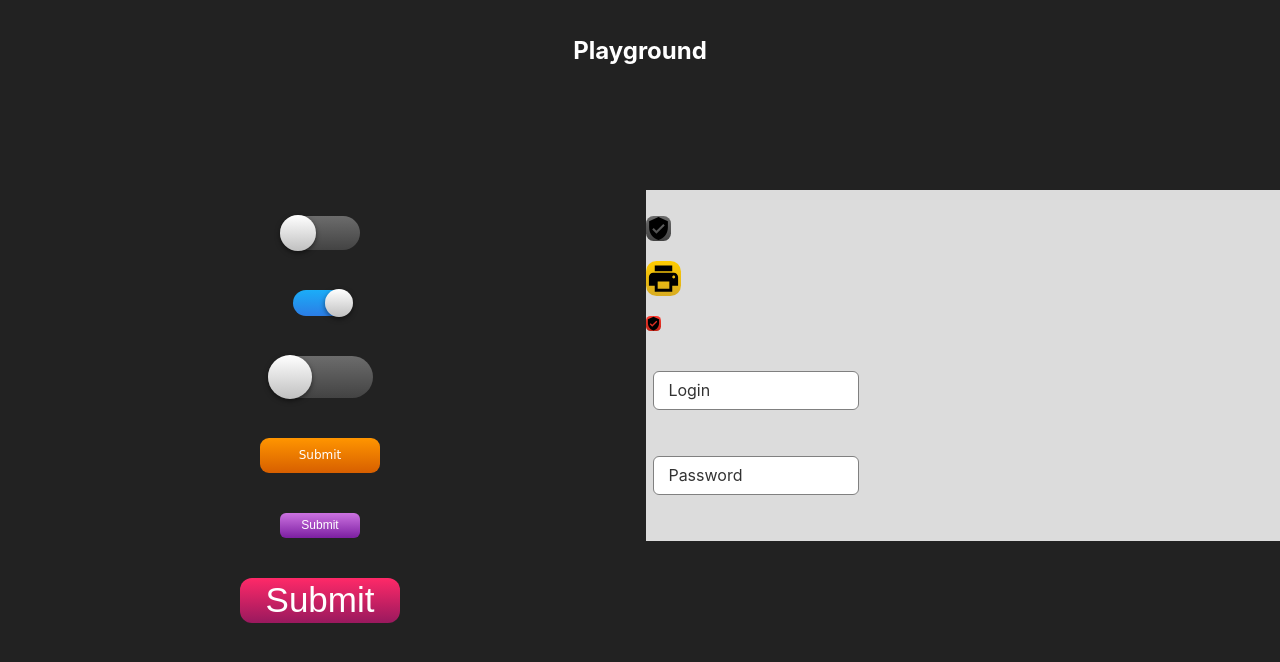
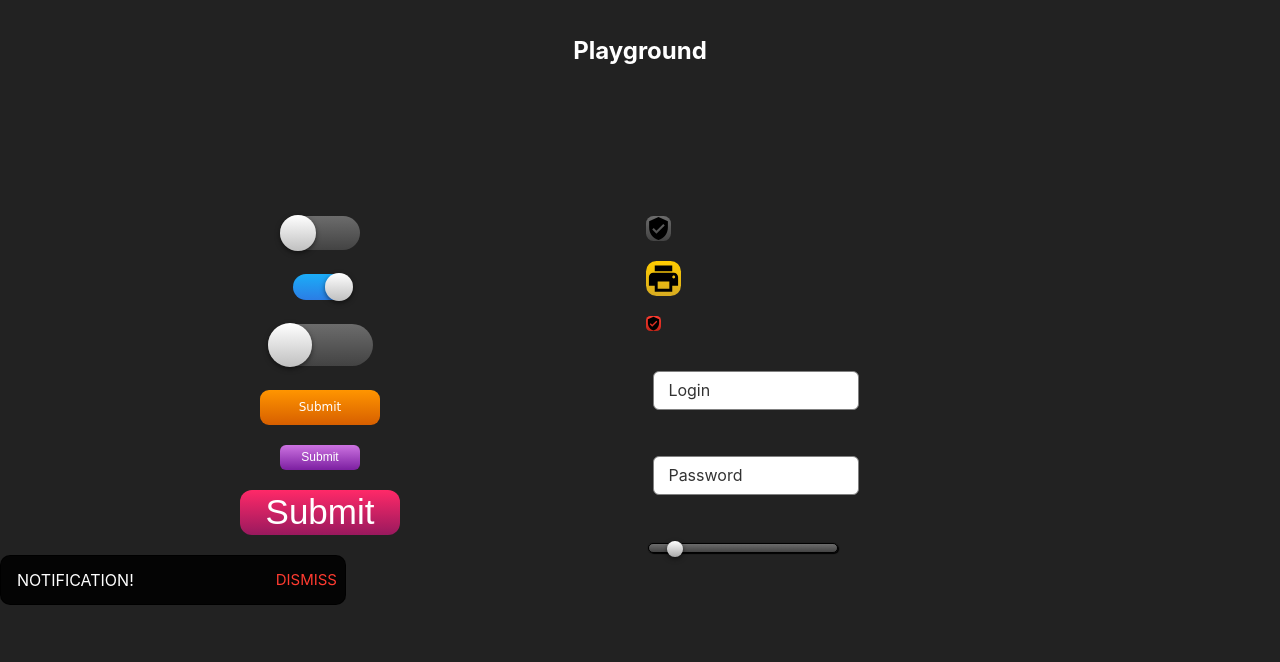
Before and after one commit to vldmrkl/react-cupertino, a React (Create React App) app: page / in a window 1280 px wide. Shown: the top 662 px of the page. Built offline with nearby package versions, Linux system fonts and the light colour scheme.

Commit message:
Created Slider component and added to playground

```diff
--- a/src/App.css
+++ b/src/App.css
@@ -47,16 +47,18 @@
   height: 65%;
   float: left;
   background-color: #222;
+  /* background-image: url("https://images.unsplash.com/photo-1516655855035-d5215bcb5604"); */
+  background-size: 80%;
   padding-top: 2%;
-  display: flex;
+
   flex-direction: column;
   justify-content: space-between;
-  align-items: center; }
+  align-items: center;
+}
 
 .right-div {
   width: 49.5%;
   float: right;
-  background-color: gainsboro;
   padding-top: 2%; }
 
 .scope-button {
@@ -85,3 +87,7 @@
   font-size: 13px;
   color: white;
   background: rgba(167, 167, 167, 0.5); }
+
+  .slider-wrapper{
+    width: 30%;
+  }
--- a/src/App.js
+++ b/src/App.js
@@ -4,7 +4,8 @@ import Switch from './components/Switch/Switch';
 import PushButton from './components/PushButton/PushButton';
 import Checkbox from './components/Checkbox/Checkbox';
 import Textbox from './components/Textbox/Textbox';
-
+import Slider from './components/Slider/Slider';
+import Snackbar from './components/SnackBar/Snackbar';
 import cbIcon from './cbIcon.svg';
 import cbIcon2 from './cbIcon2.svg';
 class App extends Component {
@@ -34,24 +35,29 @@ checkPassword() {
           <Switch /><br /><br />
           <Switch size="small"
             colorUnchecked="red"
-            colorChecked="blue" checked /> <br /><br />
+            colorChecked="blue" checked />
+            <br /><br />
           <Switch size="large"
-            colorChecked="orange" /><br /><br />
+            colorChecked="orange" />
+            <br /><br />
 
           <PushButton title="Submit"
-            color="orange" style={{ fontFamily: '"Comic Sans MS", cursive, sans-serif' }} /><br /><br />
+            color="orange" style={{ fontFamily: '"Comic Sans MS", cursive, sans-serif' }} />
+            <br /><br />
 
           <PushButton title="Submit"
             color="purple"
             size="small"
             click={this.checkPassword}
-          /><br /><br />
+          />
+          <br /><br />
 
           <PushButton title="Submit"
             color="pink"
             size="large"
             style={{ fontSize: "35px" }} /> <br /> <br />
 
+            <Snackbar />
 
 
         </div>
@@ -76,7 +82,11 @@ checkPassword() {
           <br /><br />
           <Textbox label="Login" />
           <br /><br />
-          <Textbox label="Password" invalid={this.state.validPassword} />
+          <Textbox label="Password" invalid={this.state.validPassword} password />
+          <br /><br />
+          <div className="slider-wrapper">
+          <Slider startValue={10} />
+          </div>
           <br /><br />
 
 
--- /dev/null
+++ b/src/components/Slider/Slider.css
@@ -0,0 +1,119 @@
+.cupertino-slider {
+  float: left;
+  outline-color: transparent;
+  outline: none;
+  -webkit-appearance: none;
+  background: transparent;
+  width: 100%; }
+  .cupertino-slider::-webkit-slider-runnable-track {
+    -webkit-appearance: none;
+    background: linear-gradient(180deg, #6C6C6C 0%, #434343 100%);
+    cursor: pointer;
+    box-shadow: 1px 1px 1px #000000, 0px 0px 1px #0d0d0d;
+    height: 10px;
+    border-radius: 13px;
+    border: 0.2px solid #010101; }
+  .cupertino-slider::-webkit-slider-thumb {
+    margin-top: -3px;
+    outline: none;
+    -webkit-appearance: none;
+    border: none;
+    height: 16px;
+    width: 16px;
+    border-radius: 50%;
+    box-shadow: 0px 2px 5px 0px rgba(0, 0, 0, 0.5);
+    background: linear-gradient(180deg, white 0%, darkgray 100%); }
+  .cupertino-slider::-moz-range-track {
+    background: linear-gradient(180deg, #6C6C6C 0%, #434343 100%);
+    height: 10px;
+    border-radius: 13px;
+    border: 0.2px solid #010101; }
+  .cupertino-slider::-moz-range-thumb {
+    margin-top: -3px;
+    outline: none;
+    -webkit-appearance: none;
+    border: none;
+    height: 16px;
+    width: 16px;
+    border-radius: 50%;
+    background: linear-gradient(180deg, white 0%, darkgray 100%);
+    -webkit-box-shadow: 0px 2px 5px 0px rgba(0, 0, 0, 0.5);
+    -moz-box-shadow: 0px 2px 5px 0px rgba(0, 0, 0, 0.5);
+    box-shadow: 0px 2px 5px 0px rgba(0, 0, 0, 0.5); }
+  .cupertino-slider::-moz-range-progress {
+    height: 10px;
+    border-radius: 13px; }
+  .cupertino-slider::-moz-focus-outer {
+    border: 0; }
+
+.blue-progress::-moz-range-progress {
+  background: linear-gradient(180deg, #1BADF8 0%, #2B7DE5 100%); }
+
+.blue-background::-webkit-slider-runnable-track {
+  background: linear-gradient(180deg, #1BADF8 0%, #2B7DE5 100%); }
+
+.blue-background::-moz-range-track {
+  background: linear-gradient(180deg, #1BADF8 0%, #2B7DE5 100%); }
+
+.grey-progress::-moz-range-progress {
+  background: linear-gradient(180deg, #6C6C6C 0%, #434343 100%); }
+
+.grey-background::-webkit-slider-runnable-track {
+  background: linear-gradient(180deg, #6C6C6C 0%, #434343 100%); }
+
+.grey-background::-moz-range-track {
+  background: linear-gradient(180deg, #6C6C6C 0%, #434343 100%); }
+
+.green-progress::-moz-range-progress {
+  background: linear-gradient(180deg, #63DA38 0%, #00AB21 100%); }
+
+.green-background::-webkit-slider-runnable-track {
+  background: linear-gradient(180deg, #63DA38 0%, #00AB21 100%); }
+
+.green-background::-moz-range-track {
+  background: linear-gradient(180deg, #63DA38 0%, #00AB21 100%); }
+
+.orange-progress::-moz-range-progress {
+  background: linear-gradient(180deg, #FF9500 0%, #D75F00 100%); }
+
+.orange-background::-webkit-slider-runnable-track {
+  background: linear-gradient(180deg, #FF9500 0%, #D75F00 100%); }
+
+.orange-background::-moz-range-track {
+  background: linear-gradient(180deg, #FF9500 0%, #D75F00 100%); }
+
+.pink-progress::-moz-range-progress {
+  background: linear-gradient(180deg, #FF2968 0%, #99195E 100%); }
+
+.pink-background::-webkit-slider-runnable-track {
+  background: linear-gradient(180deg, #FF2968 0%, #99195E 100%); }
+
+.pink-background::-moz-range-track {
+  background: linear-gradient(180deg, #FF2968 0%, #99195E 100%); }
+
+.purple-progress::-moz-range-progress {
+  background: linear-gradient(180deg, #CC73E1 0%, #7C1FA1 100%); }
+
+.purple-background::-webkit-slider-runnable-track {
+  background: linear-gradient(180deg, #CC73E1 0%, #7C1FA1 100%); }
+
+.purple-background::-moz-range-track {
+  background: linear-gradient(180deg, #CC73E1 0%, #7C1FA1 100%); }
+
+.red-progress::-moz-range-progress {
+  background: linear-gradient(180deg, #FF3B30 0%, #C22518 100%); }
+
+.red-background::-webkit-slider-runnable-track {
+  background: linear-gradient(180deg, #FF3B30 0%, #C22518 100%); }
+
+.red-background::-moz-range-track {
+  background: linear-gradient(180deg, #FF3B30 0%, #C22518 100%); }
+
+.yellow-progress::-moz-range-progress {
+  background: linear-gradient(180deg, #FFCC00 0%, #D8AC21 100%); }
+
+.yellow-background::-webkit-slider-runnable-track {
+  background: linear-gradient(180deg, #FFCC00 0%, #D8AC21 100%); }
+
+.yellow-background::-moz-range-track {
+  background: linear-gradient(180deg, #FFCC00 0%, #D8AC21 100%); }
--- /dev/null
+++ b/src/components/Slider/Slider.jsx
@@ -0,0 +1,60 @@
+import React from 'react';
+import PropTypes from 'prop-types';
+import './Slider.css';
+
+class Slider extends React.Component {
+    constructor(props){
+        super(props);
+        this.state = {
+            value: 50
+        }
+        this.handleChange = this.handleChange.bind(this);
+    }
+
+    componentDidMount(){
+        if(this.props.startValue){
+            this.setState({
+                value: this.props.startValue
+            });
+        }
+    }
+
+    handleChange(e){
+        this.setState({
+            value: e.target.value
+        })
+    }
+
+    render(){
+        let progressColor = ""
+        if(this.props.progressColor !== null){
+            progressColor = this.props.progressColor + "-progress";
+        }
+
+        let backgroundColor = ""
+        if(this.props.backgroundColor !== null){
+            backgroundColor = this.props.backgroundColor + "-background";
+        }
+
+
+        return(
+            <input type="range" onChange={this.handleChange}
+            className={"cupertino-slider " + progressColor + " " + backgroundColor }
+            value={this.state.value} />
+        );
+    }
+}
+
+Slider.defaultProps = {
+    backgroundColor: 'grey',
+    progressColor: 'blue',
+    startValue: 50
+};
+
+Slider.propTypes = {
+    backgroundColor: PropTypes.oneOf(['blue', 'grey', 'green', 'orange', 'pink', 'purple', 'red', 'yellow']),
+    progressColor: PropTypes.oneOf(['blue', 'grey', 'green', 'orange', 'pink', 'purple', 'red', 'yellow']),
+    startValue: PropTypes.number
+};
+
+export default Slider;
--- /dev/null
+++ b/src/components/Slider/Slider.scss
@@ -0,0 +1,162 @@
+@import '../ColorSchema.scss';
+
+@mixin track() {
+    background: $dark-gray-grad;
+}
+
+.cupertino-slider {
+    float: left;
+    outline-color: transparent;
+    outline: none;
+    -webkit-appearance: none;
+    background: transparent;
+    width: 100%;
+    &::-webkit-slider-runnable-track {
+        -webkit-appearance: none;
+        @include track;
+        cursor: pointer;
+        box-shadow: 1px 1px 1px #000000, 0px 0px 1px #0d0d0d;
+        height: 10px;
+        border-radius: 13px;
+        border: 0.2px solid #010101;
+    }
+    &::-webkit-slider-thumb {
+        margin-top: -3px;
+        outline: none;
+        -webkit-appearance: none;
+        border: none;
+        height: 16px;
+        width: 16px;
+        border-radius: 50%;
+        box-shadow: 0px 2px 5px 0px rgba(0, 0, 0, 0.5);
+        background: linear-gradient(180deg, white 0%, rgb(169, 169, 169) 100%);
+    }
+
+    &::-moz-range-track {
+        @include track;
+        height: 10px;
+        border-radius: 13px;
+        border: 0.2px solid #010101;
+    }
+
+    &::-moz-range-thumb{
+        margin-top: -3px;
+        outline: none;
+        -webkit-appearance: none;
+        border: none;
+        height: 16px;
+        width: 16px;
+        border-radius: 50%;
+        background: linear-gradient(180deg, white 0%, rgb(169, 169, 169) 100%);
+        -webkit-box-shadow: 0px 2px 5px 0px rgba(0, 0, 0, 0.5);
+        -moz-box-shadow: 0px 2px 5px 0px rgba(0, 0, 0, 0.5);
+        box-shadow: 0px 2px 5px 0px rgba(0, 0, 0, 0.5);
+    }
+    &::-moz-range-progress{
+        height: 10px;
+        border-radius: 13px;
+    }
+
+    &::-moz-focus-outer {
+        border: 0;
+    }
+}
+
+.blue-progress::-moz-range-progress{
+    background: $blue-grad;
+}
+
+.blue-background::-webkit-slider-runnable-track{
+    background: $blue-grad;
+}
+
+.blue-background::-moz-range-track{
+    background: $blue-grad;
+}
+
+
+.grey-progress::-moz-range-progress{
+    background: $dark-gray-grad;
+}
+
+.grey-background::-webkit-slider-runnable-track{
+    background: $dark-gray-grad;
+}
+
+.grey-background::-moz-range-track{
+    background: $dark-gray-grad;
+}
+
+.green-progress::-moz-range-progress{
+    background: $green-grad;
+}
+
+.green-background::-webkit-slider-runnable-track{
+    background: $green-grad;
+}
+
+.green-background::-moz-range-track{
+    background: $green-grad;
+}
+
+.orange-progress::-moz-range-progress{
+    background: $orange-grad;
+}
+
+.orange-background::-webkit-slider-runnable-track{
+    background: $orange-grad;
+}
+
+.orange-background::-moz-range-track{
+    background: $orange-grad;
+}
+
+.pink-progress::-moz-range-progress{
+    background: $pink-grad;
+}
+
+.pink-background::-webkit-slider-runnable-track{
+    background: $pink-grad;
+}
+
+.pink-background::-moz-range-track{
+    background: $pink-grad;
+}
+
+
+.purple-progress::-moz-range-progress{
+    background: $purple-grad;
+}
+
+.purple-background::-webkit-slider-runnable-track{
+    background: $purple-grad;
+}
+
+.purple-background::-moz-range-track{
+    background: $purple-grad;
+}
+
+.red-progress::-moz-range-progress{
+    background: $red-grad;
+}
+
+.red-background::-webkit-slider-runnable-track{
+    background: $red-grad;
+}
+
+.red-background::-moz-range-track{
+    background: $red-grad;
+}
+
+.yellow-progress::-moz-range-progress{
+    background: $yellow-grad;
+}
+
+
+.yellow-background::-webkit-slider-runnable-track{
+    background: $yellow-grad;
+}
+
+.yellow-background::-moz-range-track{
+    background: $yellow-grad;
+}
```
Also changed, not shown: 1 other file (tests, documents, lock files or other folders).
